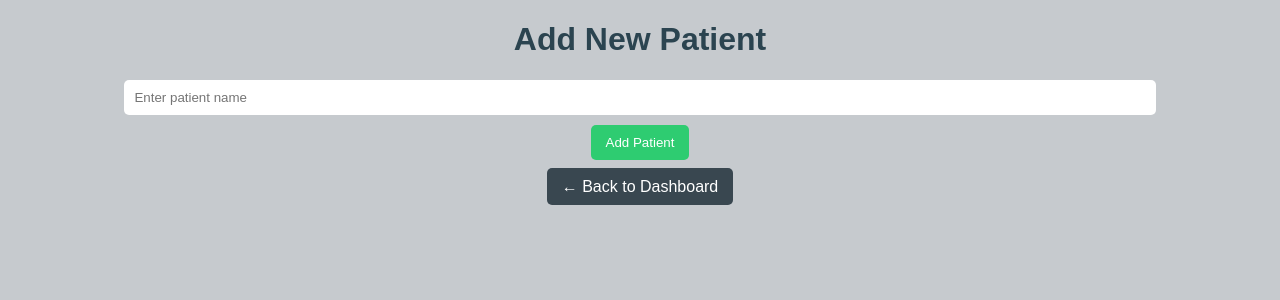
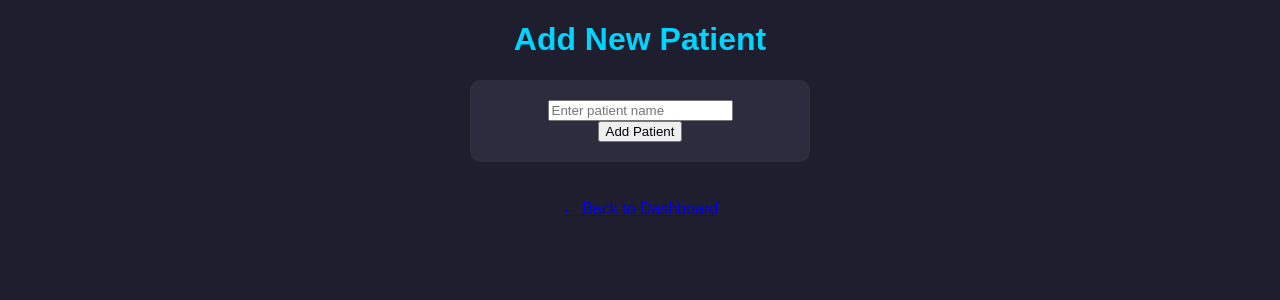
Before and after one commit to x-fvctor/smart-clinic-queue, a Flask app: page /add in a window 1280 px wide. Shown: the top 300 px of the page. Run offline with Flask 3, Linux system fonts and the light colour scheme.

Commit message:
css updated

```diff
--- a/static/css/style.css
+++ b/static/css/style.css
@@ -1,73 +1,34 @@
 body {
-    font-family: Arial, sans-serif;
-    background-color: #c6cace; /* this controls the entire baground color of all pages */
+    font-family: Arial;
+    background: #1e1e2f;
+    color: white;
     text-align: center;
 }
 
 h1 {
-    color: #2b4450; /*only h1 color is affected here*/
+    color: #00d4ff;
 }
 
-a {
-    text-decoration: none;
+.actions a {
+    display: inline-block;
     margin: 10px;
-    padding: 10px 15px;
-    background-color: #394750;
-    color: white;
+    padding: 10px 20px;
+    background: #00d4ff;
+    color: black;
     border-radius: 5px;
 }
 
-a:hover {
-    background-color: #2980b9;
+.card {
+    background: #2c2c3e;
+    margin: 20px auto;
+    padding: 20px;
+    width: 300px;
+    border-radius: 10px;
 }
 
-ul {
-    list-style-type: none;
-    padding: 0;
-}
-
-li {
-    background: white;
-    margin: 10px auto;
-    padding: 15px;
-    width: 320px;
-    border-radius: 8px;
-    box-shadow: 0px 2px 8px rgba(0,0,0,0.1);
-}
-
-button {
-    padding: 10px 15px;
-    background-color: #2ecc71;
-    border: none;
-    color: white;
+.patient {
+    background: #444;
+    margin: 10px;
+    padding: 10px;
     border-radius: 5px;
 }
-
-button:hover {
-    background-color: #27ae60;
-}
-
-input {
-    padding: 10px;
-    width: 220px;
-    margin-bottom: 10px;
-    border-radius: 5px;
-    border: 1px solid #ccc;
-}
-h2 {
-    color: #34495e;
-    margin-top: 20px;
-}
-footer {
-    margin-top: 30px;
-    color: #555;
-    font-size: 14px;
-}
-
-input {
-    padding: 10px;
-    width: 80%;
-    border-radius: 5px;
-    border: none;
-    margin-bottom: 10px;
-}
```
